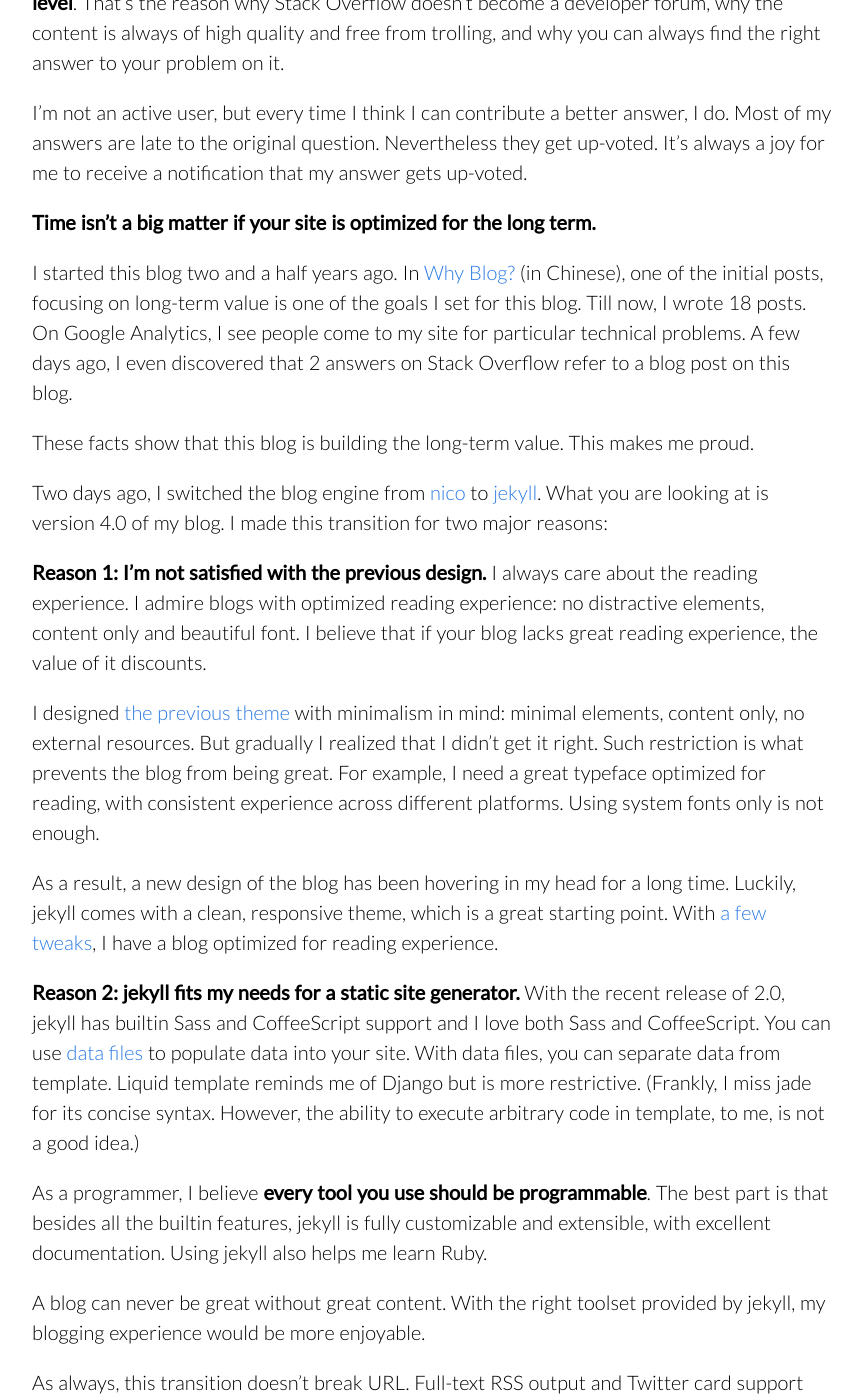
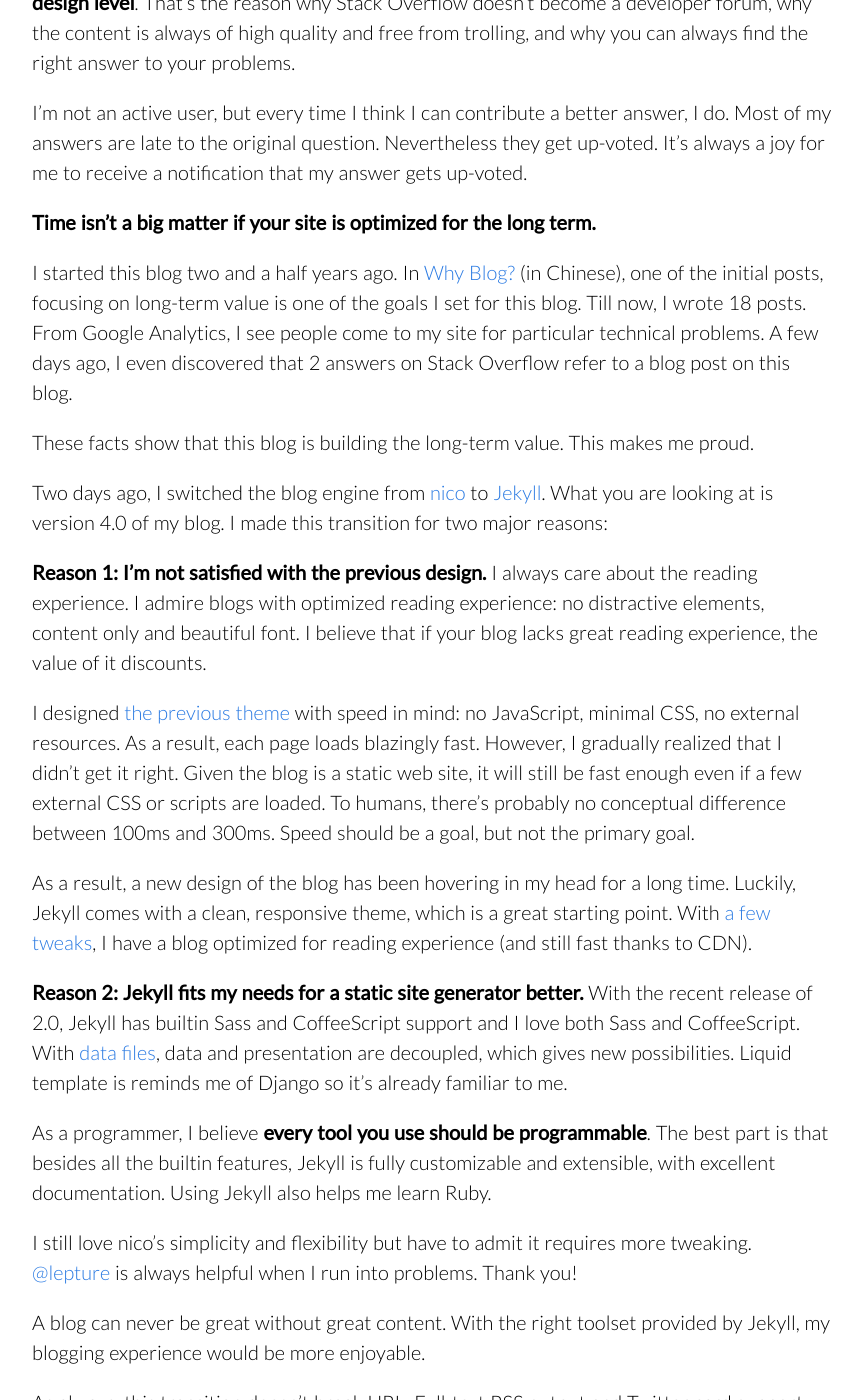
Before and after one commit to kavinyao/hackab.it, a Jekyll site: the page built from _posts/2014-05-09-focusing-on-long-term.md, in a window 1280 px wide and 1400 px high, scrolled down 305 px. Shown: the whole window, without its empty margins (208-1070 px from the left). Built offline with Jekyll 4.4.1, drawn with Linux system fonts in a browser that asks for light colours; nearby versions of some CDN libraries; comment, search, counter and statistics services are not loaded; some of the changed text lies outside the part shown.

Commit message:
revise post

```diff
--- a/_posts/2014-05-09-focusing-on-long-term.md
+++ b/_posts/2014-05-09-focusing-on-long-term.md
@@ -4,29 +4,31 @@ description: "With long-term value in mind, hackab.it is redesigned to optimize
 tags: [jekyll, nico, long term, blog]
 ---
 
-I've been a Stack Overflow [user](http://stackoverflow.com/users/1240620/kavinyao) for over 2 years. I love Stack Overflow because it's optimized for long-term value. Last year, I attended a [seminar](http://hci.stanford.edu/courses/cs547/speaker.php?date=2013-11-01) by Jeff Atwood, co-founder of Stack Exchange, a particular point he mentioned is to **maximize signal and minimize noise at design level**. That's the reason why Stack Overflow doesn't become a developer forum, why the content is always of high quality and free from trolling, and why you can always find the right answer to your problem on it.
+I've been a Stack Overflow [user](http://stackoverflow.com/users/1240620/kavinyao) for over 2 years. I love Stack Overflow because it's optimized for long-term value. Last year, I attended a [seminar](http://hci.stanford.edu/courses/cs547/speaker.php?date=2013-11-01) by Jeff Atwood, co-founder of Stack Exchange. A particular point he mentioned is to **maximize signal and minimize noise at design level**. That's the reason why Stack Overflow doesn't become a developer forum, why the content is always of high quality and free from trolling, and why you can always find the right answer to your problems.
 
 I'm not an active user, but every time I think I can contribute a better answer, I do. Most of my answers are late to the original question. Nevertheless they get up-voted. It's always a joy for me to receive a notification that my answer gets up-voted.
 
 **Time isn't a big matter if your site is optimized for the long term.**
 
-I started this blog two and a half years ago. In [Why Blog?](http://hackab.it/2012/01/why-blog/) (in Chinese), one of the initial posts, focusing on long-term value is one of the goals I set for this blog. Till now, I wrote 18 posts. On Google Analytics, I see people come to my site for particular technical problems. A few days ago, I even discovered that 2 answers on Stack Overflow refer to a blog post on this blog.
+I started this blog two and a half years ago. In [Why Blog?](http://hackab.it/2012/01/why-blog/) (in Chinese), one of the initial posts, focusing on long-term value is one of the goals I set for this blog. Till now, I wrote 18 posts. From Google Analytics, I see people come to my site for particular technical problems. A few days ago, I even discovered that 2 answers on Stack Overflow refer to a blog post on this blog.
 
 These facts show that this blog is building the long-term value. This makes me proud.
 
-Two days ago, I switched the blog engine from [nico](https://github.com/lepture/nico) to [jekyll](http://jekyllrb.com/). What you are looking at is version 4.0 of my blog. I made this transition for two major reasons:
+Two days ago, I switched the blog engine from [nico](https://github.com/lepture/nico) to [Jekyll](http://jekyllrb.com/). What you are looking at is version 4.0 of my blog. I made this transition for two major reasons:
 
 **Reason 1: I'm not satisfied with the previous design.** I always care about the reading experience. I admire blogs with optimized reading experience: no distractive elements, content only and beautiful font. I believe that if your blog lacks great reading experience, the value of it discounts.
 
-I designed [the previous theme](https://github.com/kavinyao/nico-minimalist) with minimalism in mind: minimal elements, content only, no external resources. But gradually I realized that I didn't get it right. Such restriction is what prevents the blog from being great. For example, I need a great typeface optimized for reading, with consistent experience across different platforms. Using system fonts only is not enough.
+I designed [the previous theme](https://github.com/kavinyao/nico-minimalist) with speed in mind: no JavaScript, minimal CSS, no external resources. As a result, each page loads blazingly fast. However, I gradually realized that I didn't get it right. Given the blog is a static web site, it will still be fast enough even if a few external CSS or scripts are loaded. To humans, there's probably no conceptual difference between 100ms and 300ms. Speed should be a goal, but not the primary goal.
 
-As a result, a new design of the blog has been hovering in my head for a long time. Luckily, jekyll comes with a clean, responsive theme, which is a great starting point. With [a few tweaks](https://github.com/kavinyao/hackab.it/commits/master/css/main.css), I have a blog optimized for reading experience.
+As a result, a new design of the blog has been hovering in my head for a long time. Luckily, Jekyll comes with a clean, responsive theme, which is a great starting point. With [a few tweaks](https://github.com/kavinyao/hackab.it/commits/master/css/main.css), I have a blog optimized for reading experience (and still fast thanks to CDN).
 
-**Reason 2: jekyll fits my needs for a static site generator.** With the recent release of 2.0, jekyll has builtin Sass and CoffeeScript support and I love both Sass and CoffeeScript. You can use [data files](http://jekyllrb.com/docs/datafiles/) to populate data into your site. With data files, you can separate data from template. Liquid template reminds me of Django but is more restrictive. (Frankly, I miss jade for its concise syntax. However, the ability to execute arbitrary code in template, to me, is not a good idea.)
+**Reason 2: Jekyll fits my needs for a static site generator better.** With the recent release of 2.0, Jekyll has builtin Sass and CoffeeScript support and I love both Sass and CoffeeScript. With [data files](http://jekyllrb.com/docs/datafiles/), data and presentation are decoupled, which gives new possibilities. Liquid template is reminds me of Django so it's already familiar to me.
 
-As a programmer, I believe **every tool you use should be programmable**. The best part is that besides all the builtin features, jekyll is fully customizable and extensible, with excellent documentation. Using jekyll also helps me learn Ruby.
+As a programmer, I believe **every tool you use should be programmable**. The best part is that besides all the builtin features, Jekyll is fully customizable and extensible, with excellent documentation. Using Jekyll also helps me learn Ruby.
 
-A blog can never be great without great content. With the right toolset provided by jekyll, my blogging experience would be more enjoyable.
+I still love nico's simplicity and flexibility but have to admit it requires more tweaking. [@lepture](https://twitter.com/lepture) is always helpful when I run into problems. Thank you!
+
+A blog can never be great without great content. With the right toolset provided by Jekyll, my blogging experience would be more enjoyable.
 
 As always, this transition doesn't break URL. Full-text RSS output and Twitter card support are enabled as well.
 
```
